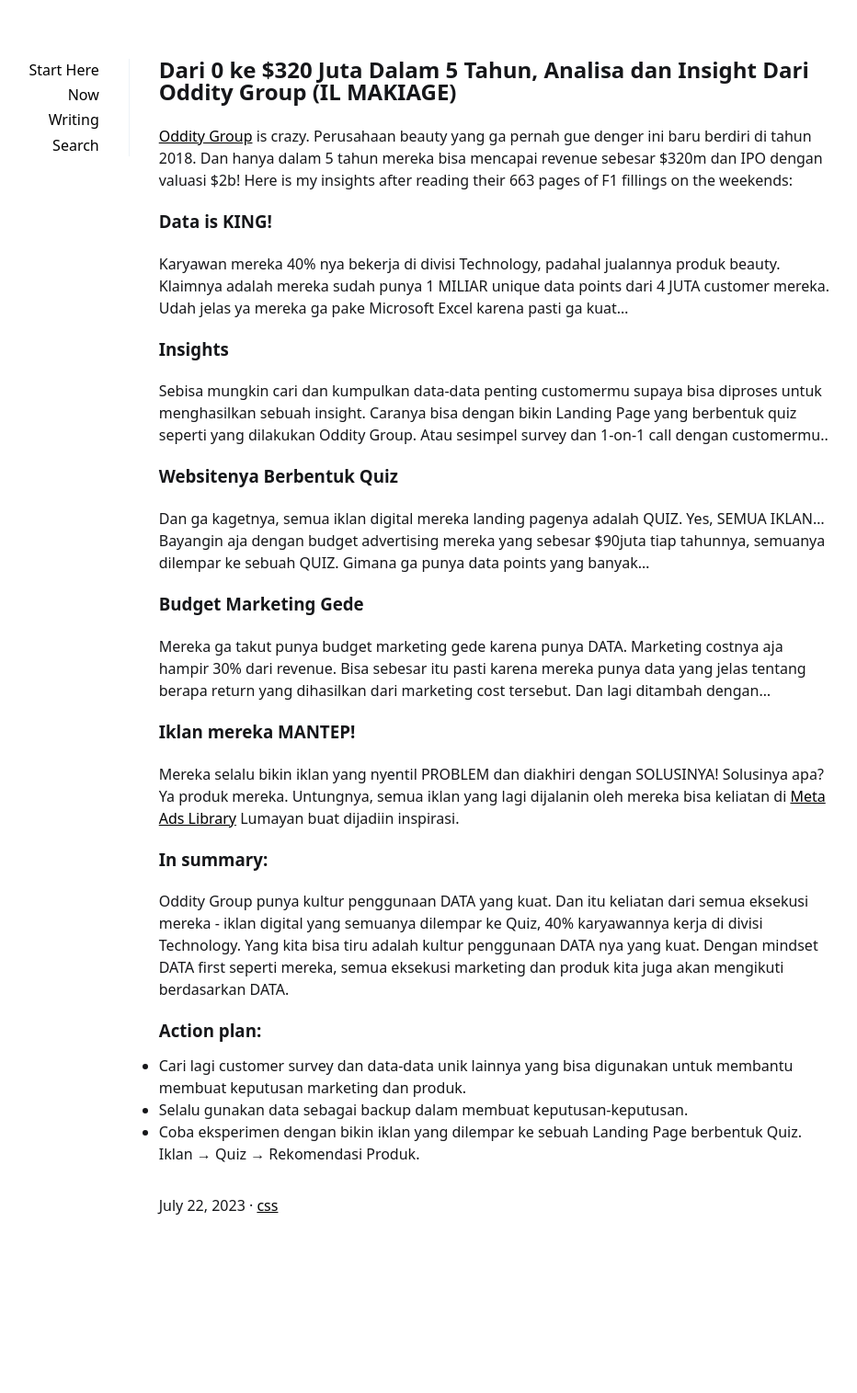
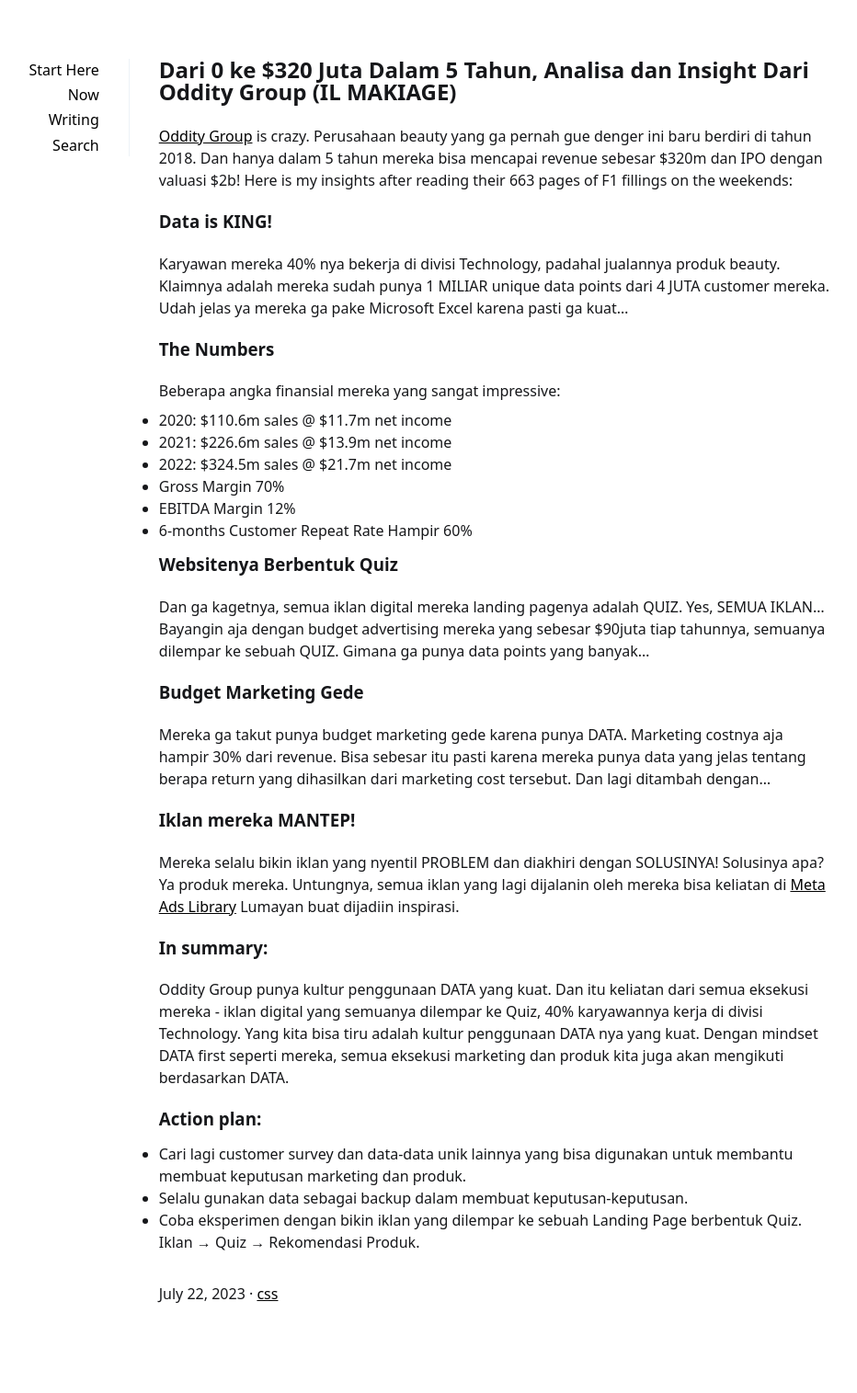
Before and after one commit to chickenchop/jekyll, a Jekyll site: the page built from _posts/2023-07-22-Oddity-Group-Analysis.md, in a window 1280 px wide. Shown: the whole page at 92% size, without its empty margins (180-1112 px from the left). Built offline with Jekyll 4.4.1, drawn with Linux system fonts in a browser that asks for light colours; before the commit the page ends 1419 px from its top, so only the background shows below that.

Commit message:
Update 2023-07-22-Oddity-Group-Analysis.md

```diff
--- a/_posts/2023-07-22-Oddity-Group-Analysis.md
+++ b/_posts/2023-07-22-Oddity-Group-Analysis.md
@@ -10,8 +10,14 @@ tags: [css]
 ### Data is KING!
 Karyawan mereka 40% nya bekerja di divisi Technology, padahal jualannya produk beauty. Klaimnya adalah mereka sudah punya 1 MILIAR unique data points dari 4 JUTA customer mereka. Udah jelas ya mereka ga pake Microsoft Excel karena pasti ga kuat...
 
-### Insights
-Sebisa mungkin cari dan kumpulkan data-data penting customermu supaya bisa diproses untuk menghasilkan sebuah insight. Caranya bisa dengan bikin Landing Page yang berbentuk quiz seperti yang dilakukan Oddity Group. Atau sesimpel survey dan 1-on-1 call dengan customermu..
+### The Numbers
+Beberapa angka finansial mereka yang sangat impressive:
+- 2020: $110.6m sales @ $11.7m net income
+- 2021: $226.6m sales @ $13.9m net income
+- 2022: $324.5m sales @ $21.7m net income
+- Gross Margin 70%
+- EBITDA Margin 12%
+- 6-months Customer Repeat Rate Hampir 60%
 
 ### Websitenya Berbentuk Quiz
 Dan ga kagetnya, semua iklan digital mereka landing pagenya adalah QUIZ. Yes, SEMUA IKLAN... Bayangin aja dengan budget advertising mereka yang sebesar $90juta tiap tahunnya, semuanya dilempar ke sebuah QUIZ. Gimana ga punya data points yang banyak...
```
